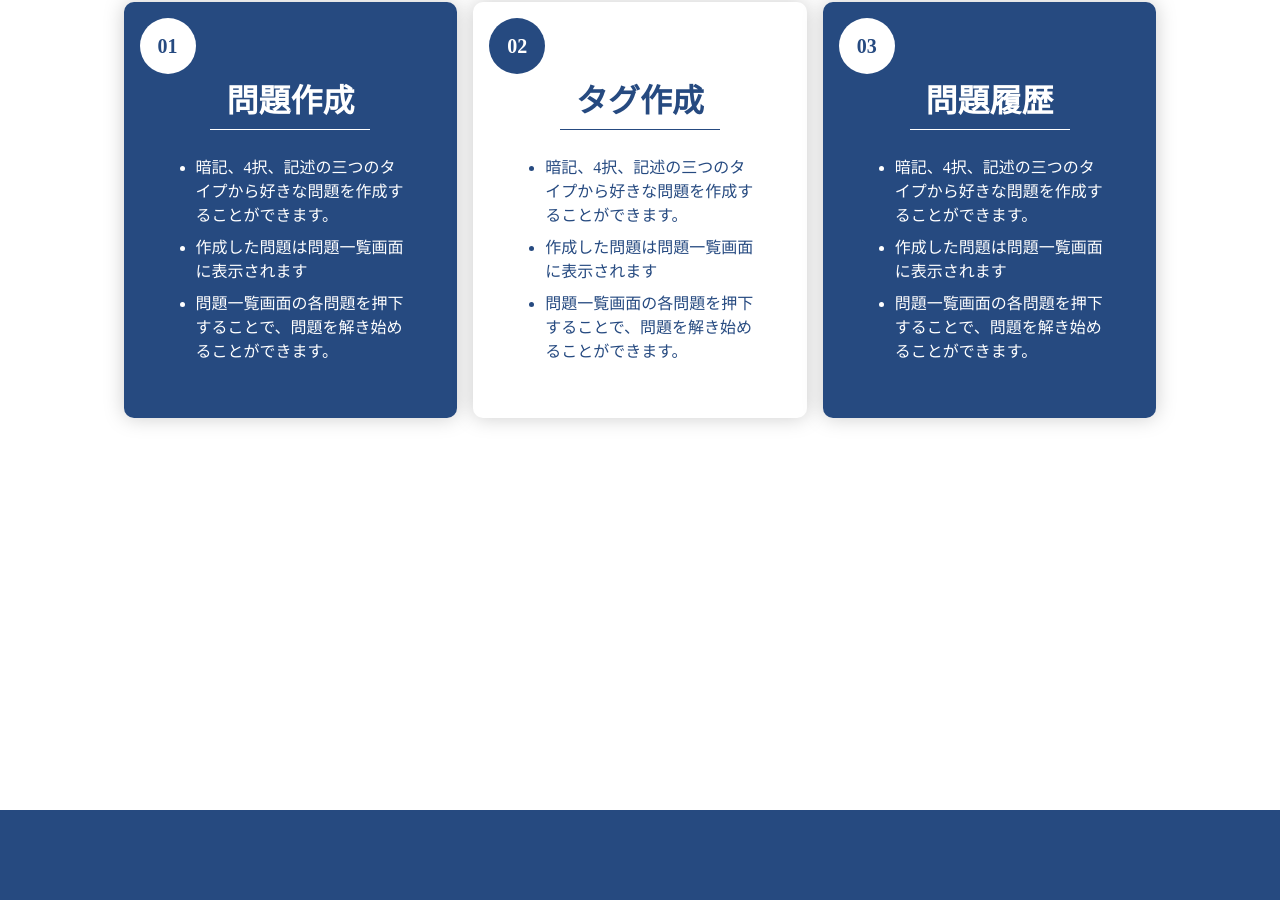
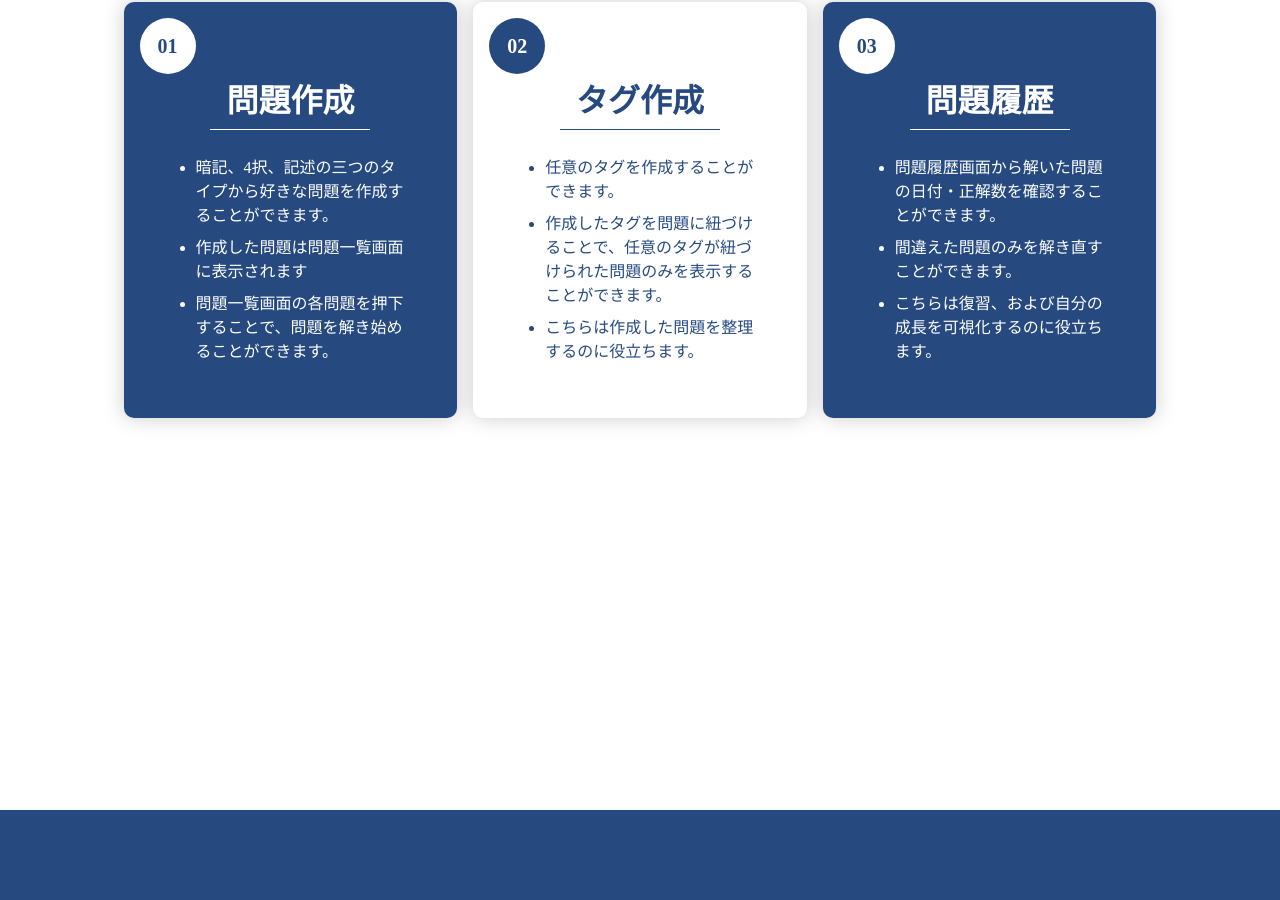
Before and after one commit to tsudatech/Quizur, a plain HTML site: page index.html in a window 1280 px wide. Shown: the part 3990-4890 px from the top of the page. Drawn offline with nearby package versions, Linux system fonts and the light colour scheme.

Commit message:
文章修正

```diff
--- a/index.html
+++ b/index.html
@@ -66,9 +66,9 @@
           <div class="function-title">タグ作成</div>
           <div class="line"></div>
           <ul class="function-list">
-            <li>暗記、4択、記述の三つのタイプから好きな問題を作成することができます。</li>
-            <li>作成した問題は問題一覧画面に表示されます</li>
-            <li>問題一覧画面の各問題を押下することで、問題を解き始めることができます。</li>
+            <li>任意のタグを作成することができます。</li>
+            <li>作成したタグを問題に紐づけることで、任意のタグが紐づけられた問題のみを表示することができます。</li>
+            <li>こちらは作成した問題を整理するのに役立ちます。</li>
           </ul>
         </div>
 
@@ -77,9 +77,9 @@
           <div class="function-title">問題履歴</div>
           <div class="line"></div>
           <ul class="function-list">
-            <li>暗記、4択、記述の三つのタイプから好きな問題を作成することができます。</li>
-            <li>作成した問題は問題一覧画面に表示されます</li>
-            <li>問題一覧画面の各問題を押下することで、問題を解き始めることができます。</li>
+            <li>問題履歴画面から解いた問題の日付・正解数を確認することができます。</li>
+            <li>間違えた問題のみを解き直すことができます。</li>
+            <li>こちらは復習、および自分の成長を可視化するのに役立ちます。</li>
           </ul>
         </div>
       </div>
@@ -160,9 +160,9 @@
           <div class="function-title">タグ作成</div>
           <div class="line"></div>
           <ul class="function-list">
-            <li>暗記、4択、記述の三つのタイプから好きな問題を作成することができます。</li>
-            <li>作成した問題は問題一覧画面に表示されます</li>
-            <li>問題一覧画面の各問題を押下することで、問題を解き始めることができます。</li>
+            <li>任意のタグを作成することができます。</li>
+            <li>作成したタグを問題に紐づけることで、任意のタグが紐づけられた問題のみを表示することができます。</li>
+            <li>こちらは作成した問題を整理するのに役立ちます。</li>
           </ul>
         </div>
 
@@ -172,9 +172,9 @@
           <div class="function-title">問題履歴</div>
           <div class="line"></div>
           <ul class="function-list">
-            <li>暗記、4択、記述の三つのタイプから好きな問題を作成することができます。</li>
-            <li>作成した問題は問題一覧画面に表示されます</li>
-            <li>問題一覧画面の各問題を押下することで、問題を解き始めることができます。</li>
+            <li>問題履歴画面から解いた問題の日付・正解数を確認することができます。</li>
+            <li>間違えた問題のみを解き直すことができます。</li>
+            <li>こちらは復習、および自分の成長を可視化するのに役立ちます。</li>
           </ul>
         </div>
       </div>
```
